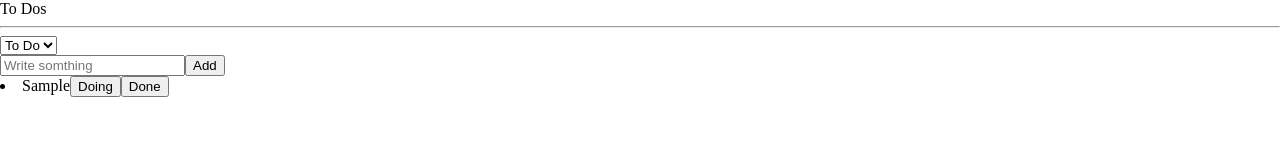
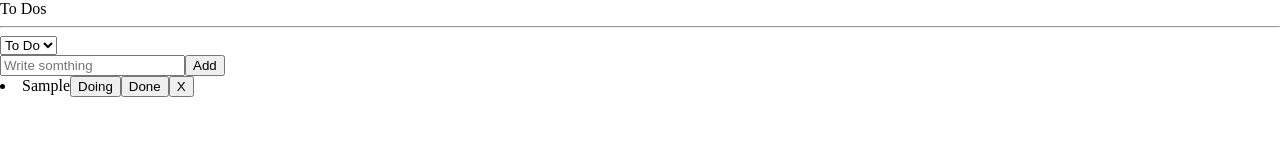
Before and after one commit to misobae/learning-project, a React (Create React App) app: page / in a window 1280 px wide. Both pictures are taken after typing "Sample" into the empty fields and a click on the button "Add". Shown: the top 166 px of the page. Built offline with nearby package versions, Linux system fonts and the light colour scheme.

Commit message:
feat: to do list 삭제 기능 추가

```diff
--- a/src/components/ToDo.tsx
+++ b/src/components/ToDo.tsx
@@ -1,10 +1,11 @@
 import React from "react";
 import { Categories, IToDo, toDoState } from "./atoms";
-import { useSetRecoilState } from "recoil";
+import { useRecoilValue, useSetRecoilState } from "recoil";
 
 function ToDo({ text, category, id }: IToDo){
-  const setToDos = useSetRecoilState(toDoState);
-  const onChangeCat = (event: React.MouseEvent<HTMLButtonElement>) => {
+  const setToDos = useSetRecoilState(toDoState)
+  const toDos = useRecoilValue(toDoState);
+  const handleChangeCat = (event: React.MouseEvent<HTMLButtonElement>) => {
     const {
       currentTarget: { name },
     } = event;
@@ -19,18 +20,24 @@ function ToDo({ text, category, id }: IToDo){
       ];
     })
   }
+
+  const handleDestroy = () => {
+    setToDos(toDos => toDos.filter(toDo => toDo.id !== id));
+  }
+
   return (
     <li>
       <span>{text}</span>
       {category !== Categories.DOING && (
-        <button name={Categories.DOING} onClick={onChangeCat}>Doing</button>
+        <button name={Categories.DOING} onClick={handleChangeCat}>Doing</button>
       )}
       {category !== Categories.TO_DO && (
-        <button name={Categories.TO_DO} onClick={onChangeCat}>To Do</button>
+        <button name={Categories.TO_DO} onClick={handleChangeCat}>To Do</button>
       )}
       {category !== Categories.DONE && (
-        <button name={Categories.DONE} onClick={onChangeCat}>Done</button>
+        <button name={Categories.DONE} onClick={handleChangeCat}>Done</button>
       )}
+      <button onClick={handleDestroy}>X</button>
     </li>
   );
 }
```
